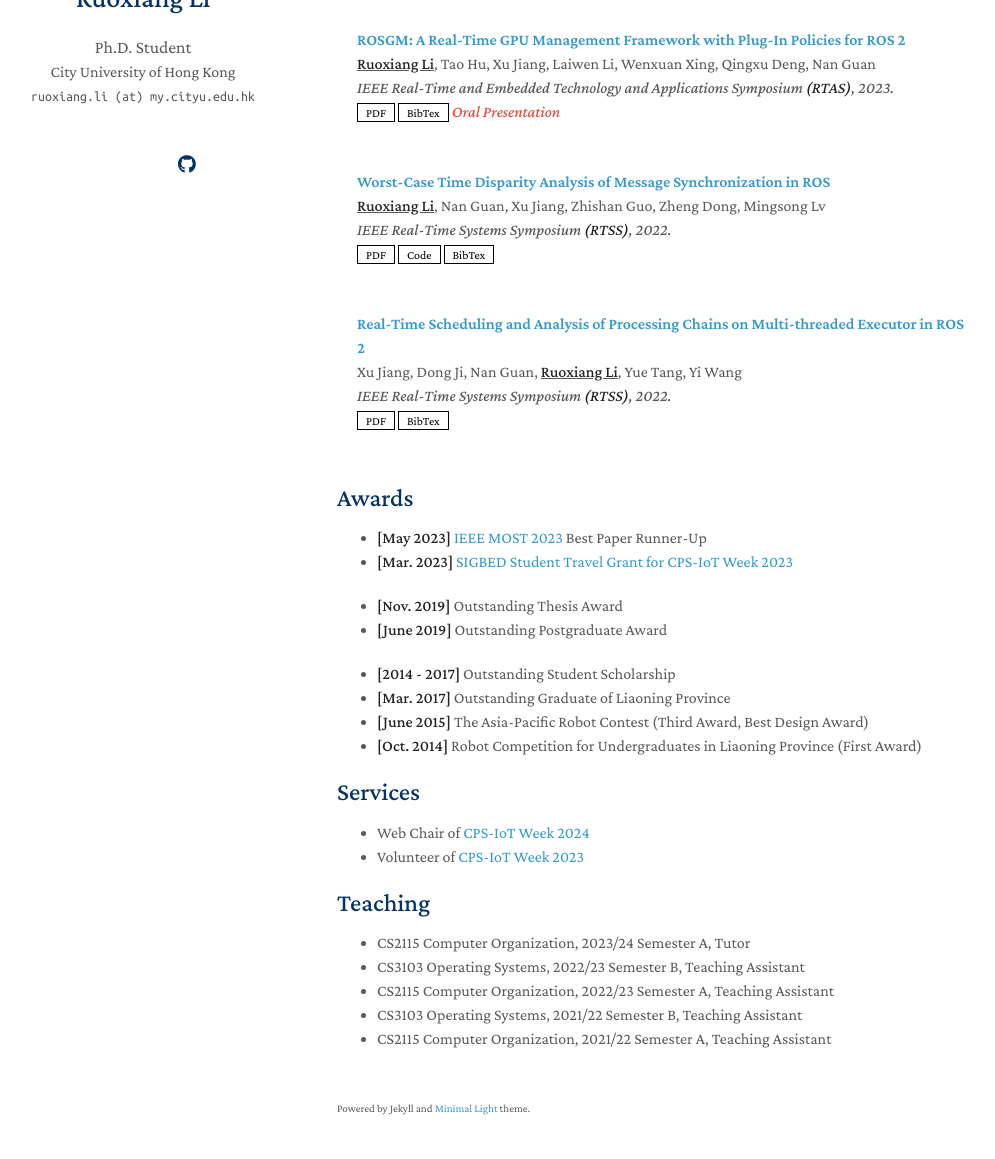
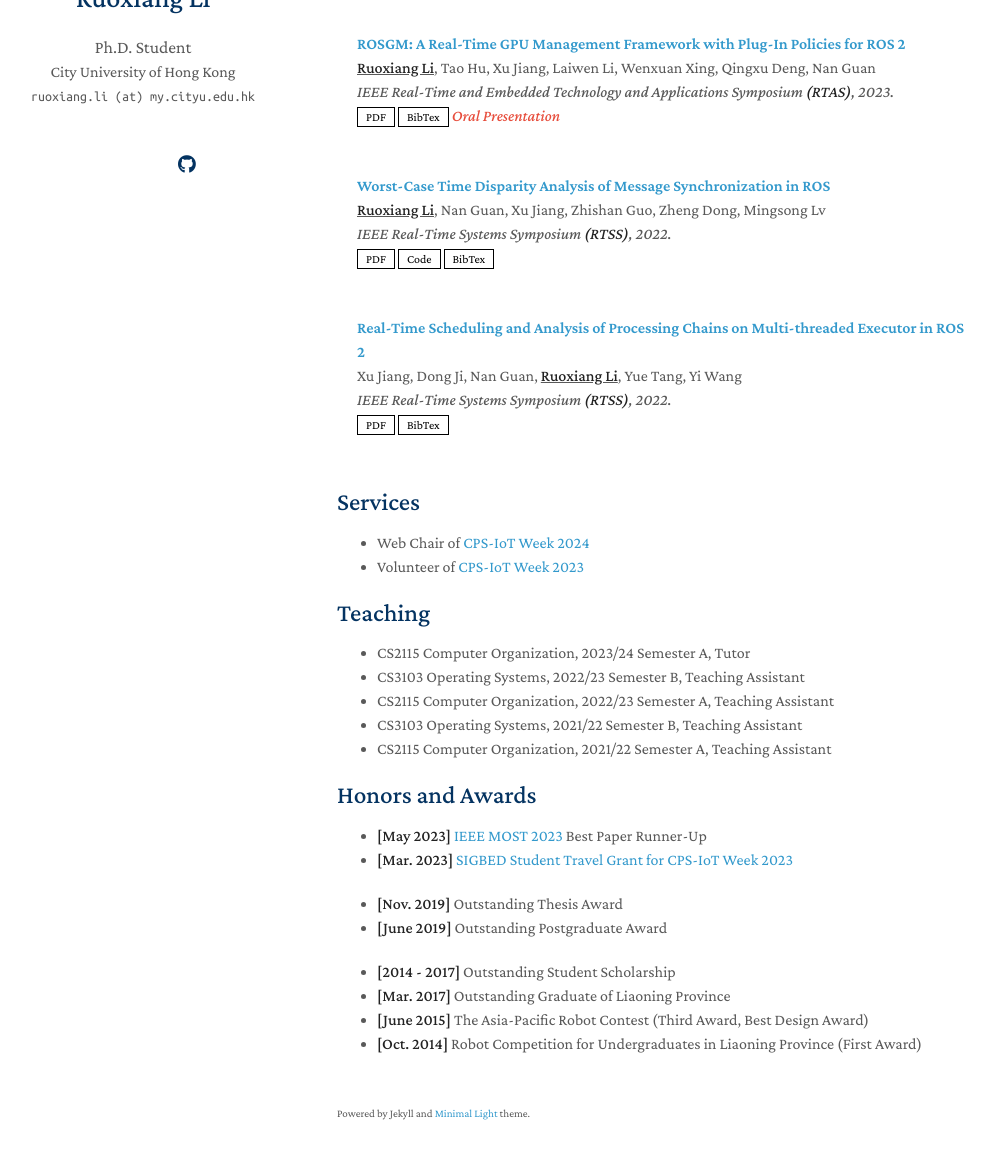
Before and after one commit to ruoxianglee/ruoxianglee.github.io, a Jekyll site: the page built from index.md, in a window 1280 px wide and 1400 px high, scrolled down 541 px, cut to the strip 206-1365 px from the top of the window. Shown: the whole strip, without its empty margins (133-1128 px from the left). Built offline with Jekyll 4.4.1, drawn with Linux system fonts in a browser that asks for light colours; nearby versions of some CDN libraries; a style sheet for code colours, icons or effects is not loaded; our own code applies the rules of GitHub Pages for plain Markdown files; some of the changed text lies outside the part shown.

Commit message:
update pub

```diff
--- a/_includes/awards.md
+++ b/_includes/awards.md
@@ -1,4 +1,4 @@
-## Awards
+## Honors and Awards
 - **[May 2023]** <a href="http://ieeemobility.org/MOST2023/" target="_blank"> IEEE MOST 2023</a> Best Paper Runner-Up
 - **[Mar. 2023]** <a href="https://cps-iot-week2023.cs.utsa.edu/files/flyer-2023-SIGBED%20CPS-IoT%20Week%202023%20Student%20Travel%20Grants.pdf" target="_blank">SIGBED Student Travel Grant for CPS-IoT Week 2023</a>
 
--- a/_includes/publications.md
+++ b/_includes/publications.md
@@ -1,4 +1,4 @@
-<h2 id="publications" style="margin: 2px 0px -15px;">Publications</h2>
+<h2 id="publications" style="margin: 2px 0px -15px;">Publications <sub>(selected)</sub></h2>
 
 <div class="publications">
 <ol class="bibliography">
--- a/index.md
+++ b/index.md
@@ -9,17 +9,15 @@ I'm a CS PhD student at <a href="https://mlab.hk/" target="_blank"> CityU Memory
 ## Research Interests
 
 - **Robot Operating System**
+- **Autonomous Driving Systems**
 - **Real-time Systems**
-- **Autonomous Driving Systems**
 
-## News
-
-- **[Aug. 2023]** Our paper is accepted to RTSS 2023.
+{% include_relative _includes/news.md %}
 
 {% include_relative _includes/publications.md %}
-
-{% include_relative _includes/awards.md %}
 
 {% include_relative _includes/services.md %}
 
 {% include_relative _includes/teaching.md %}
+
+{% include_relative _includes/awards.md %}
```
Also changed, not shown: _includes/news.md (added, +3 -0 lines).
